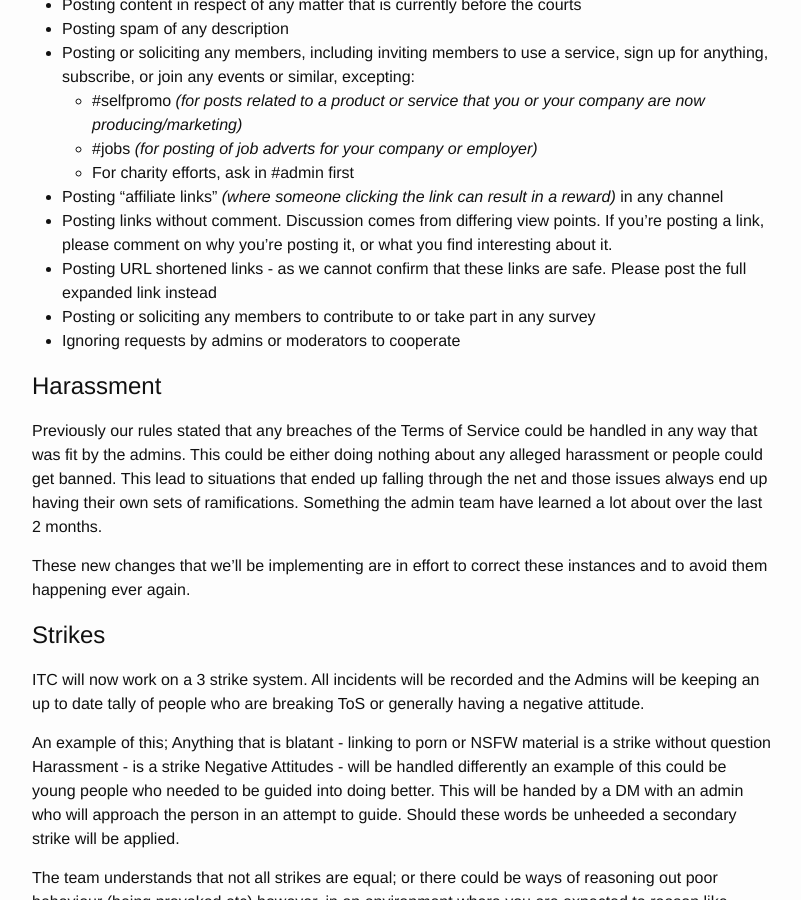
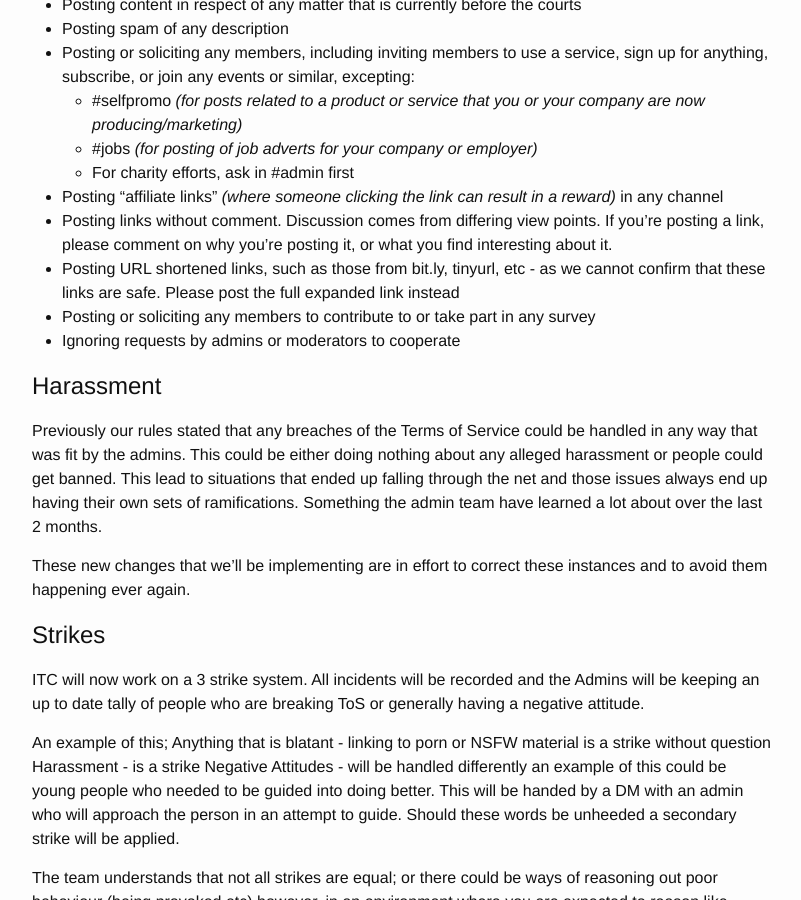
Before and after one commit to IrishTechCommunity/irishtechcommunity.github.io, a Jekyll site: the page built from codeofconduct.md, in a window 1280 px wide and 900 px high, scrolled down 1954 px. Shown: the whole window, without its empty margins (238-1039 px from the left). Built offline with Jekyll 4.4.1, drawn with Linux system fonts in a browser that asks for light colours.

Commit message:
Update codeofconduct.md
Co-authored-by: Paul O'Connor <465717+pauloconnor@users.noreply.github.com>

```diff
--- a/codeofconduct.md
+++ b/codeofconduct.md
@@ -60,7 +60,7 @@ To be a force of good in the irish tech scene. To be supportive and encouraging
   - For charity efforts, ask in #admin first
 - Posting "affiliate links" *(where someone clicking the link can result in a reward)* in any channel
 - Posting links without comment. Discussion comes from differing view points. If you're posting a link, please comment on why you're posting it, or what you find interesting about it.
-- Posting URL shortened links - as we cannot confirm that these links are safe. Please post the full expanded link instead
+- Posting URL shortened links, such as those from bit.ly, tinyurl, etc - as we cannot confirm that these links are safe. Please post the full expanded link instead
 - Posting or soliciting any members to contribute to or take part in any survey
 - Ignoring requests by admins or moderators to cooperate
 
```
